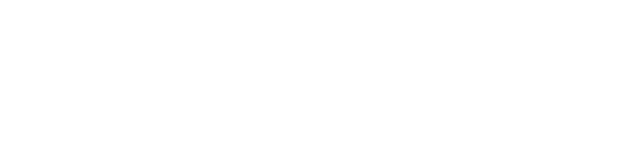
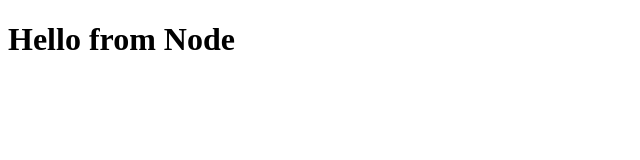
Before and after one commit to AgtLucas/node-playground, a plain HTML site: page index.html in a window 1280 px wide. Shown: the whole page, without its empty margins (0-640 px from the left). Drawn offline with Linux system fonts and the light colour scheme.

Commit message:
Update index

```diff
--- a/index.html
+++ b/index.html
@@ -6,5 +6,7 @@
 </head>
 <body>
 
+  <h1>Hello from Node</h1>
+
 </body>
 </html>
```
